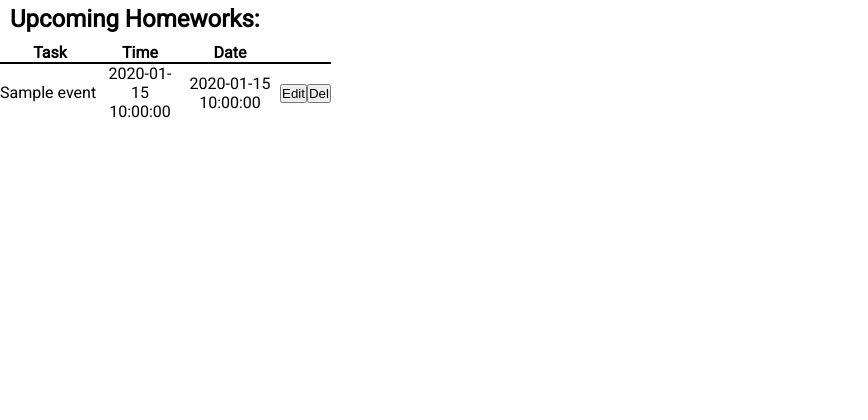
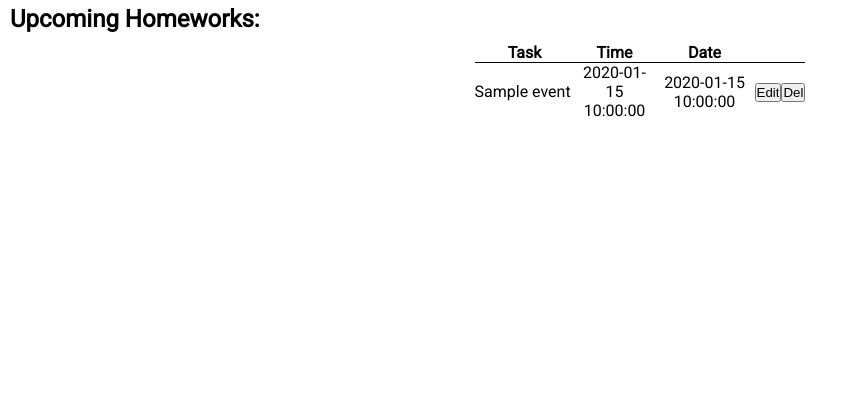
Before and after one commit to software-students-fall2022/web-app-exercise-team-12-1, a Flask app: page /view_homework in a window 1280 px wide. Shown: the top 420 px of the page, without its empty margins (0-868 px from the left). Run offline with Flask 2, Linux system fonts and the light colour scheme; a database or web service that is not in the repository returns one stand-in record (values such as "Sample title").

Commit message:
fixed formatting

```diff
--- a/static/css/styles.css
+++ b/static/css/styles.css
@@ -196,22 +196,24 @@ form.search::after{
 .task-table {
   margin: auto;
   margin-bottom: 10px;
+  border-collapse: collapse;
 }
 
-th {
-  font-weight: bolder;
+thead{
+  border-bottom: 1px solid black;
 }
 
-.display-name {
+
+.display-name, .task-name {
   width: 100px;
 }
 
-.display-time {
+.display-time, .due-time {
   width: 80px;
   text-align: center;
 }
 
-.display-date {
+.display-date, .due-date {
   width: 100px;
   text-align: center;
 }
@@ -219,6 +221,11 @@ th {
 .display-tag {
   width: 90px;
   text-align: right;
+}
+
+.task-cat {
+  width: 90px;
+  text-align: center;
 }
 
 .home-footer {
--- a/templates/homework.html
+++ b/templates/homework.html
@@ -1,8 +1,8 @@
 {% extends "base.html" %} {% block header %} {% endblock %} {% block content %}
 <div class="content">
-  <table class="hw-table" rules="groups">
+  <table class="task-table">
     <h2 id="upcoming-task">Upcoming Homeworks:</h2>
-    <thead style="border: 2px solid black">
+    <thead>
       <tr>
         <th class="task-name">Task</th>
         <th class="due-time">Time</th>
```
Also changed, not shown: templates/addEvent.html (+6 -4 lines), templates/home.html (+5 -3 lines).
